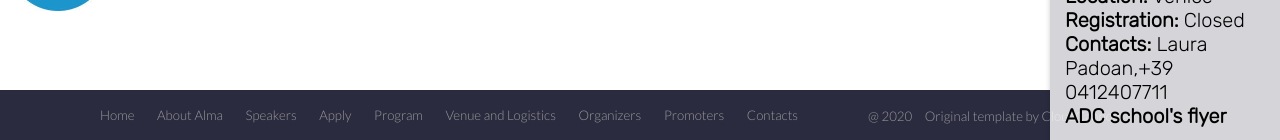
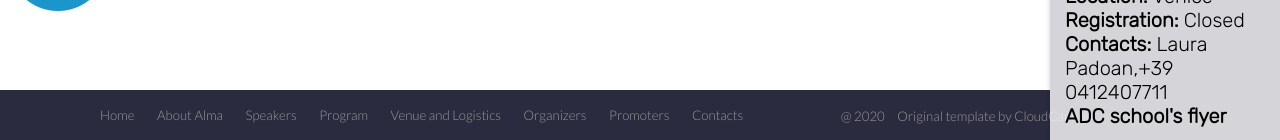
Before and after one commit to almadalcoschool/almadalcoschool.github.io, a Jekyll site: the page built from index.html, in a window 1280 px wide and 900 px high, scrolled down 2059 px. Shown: the part 757-897 px from the top of the window. Built offline with Jekyll 4.4.1, drawn with Linux system fonts in a browser that asks for light colours; nearby versions of some CDN libraries; the list of posts is cut into pages by our own code.

Commit message:
removed footer apply

```diff
--- a/_data/footer.yml
+++ b/_data/footer.yml
@@ -5,8 +5,6 @@ left_links:
     link: /alma/
   - name: Speakers
     link: /speakers/
-  - name: Apply
-    link: /apply/
   - name: Program
     link: /program_temporary/
     # link: /program/
```
